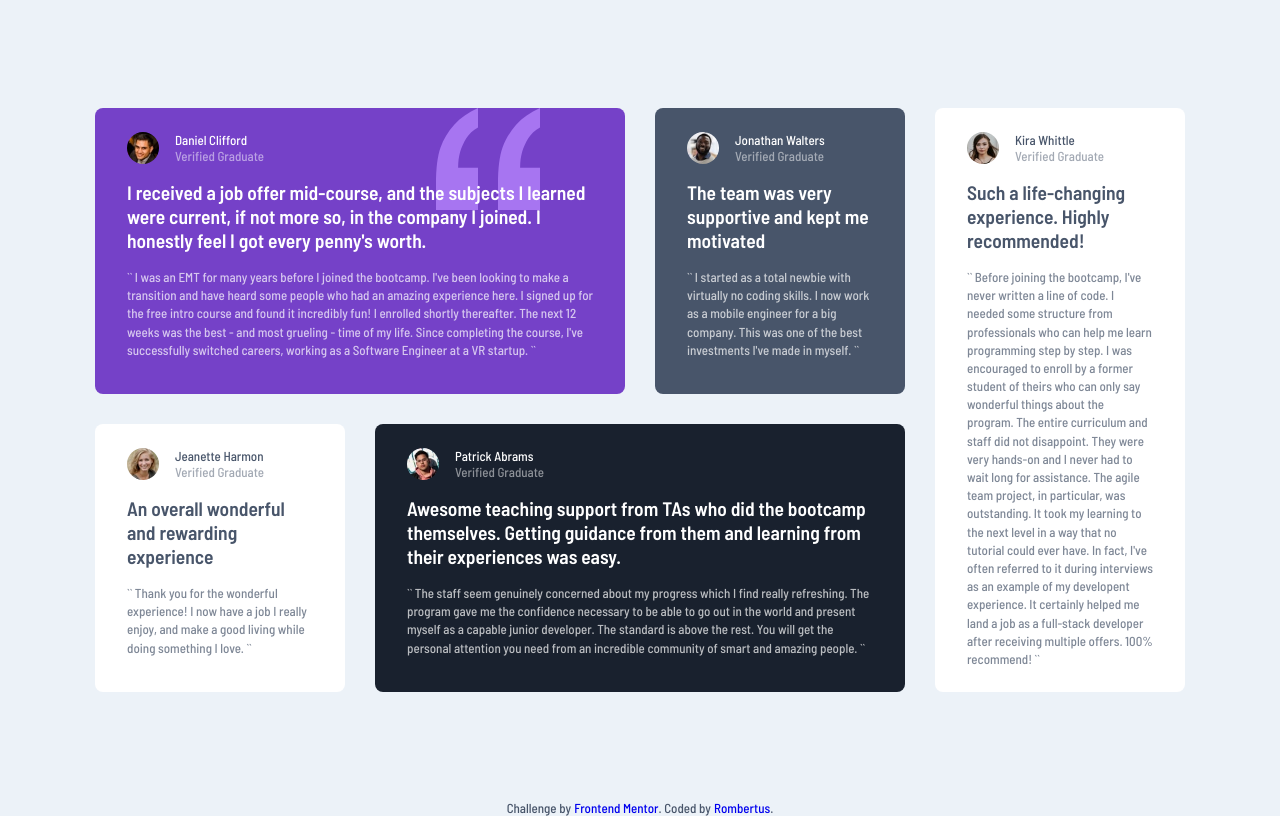
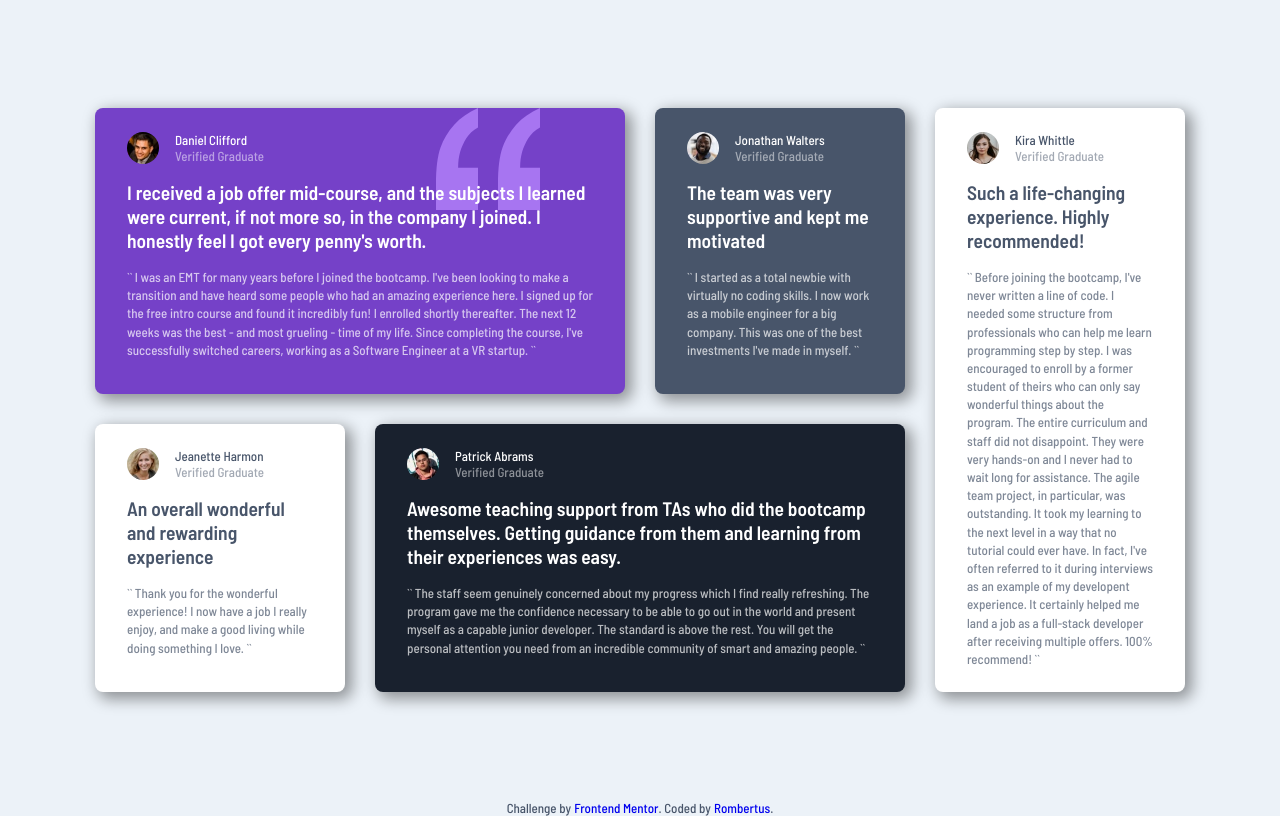
Before and after one commit to R0mbertus/frontend-mentor, a plain HTML site: page testimonials-grid-section-main/index.html in a window 1280 px wide. Drawn offline with Linux system fonts and the light colour scheme.

Commit message:
added shadown on grid

```diff
--- a/testimonials-grid-section-main/style.css
+++ b/testimonials-grid-section-main/style.css
@@ -46,6 +46,7 @@ main > div {
     gap: 16px;
     border-radius: 8px;
     padding: 24px 32px;
+    box-shadow: 5px 5px 15px 2px rgba(0,0,0,0.4);
 }
 
 .box p:nth-child(2) {
```
